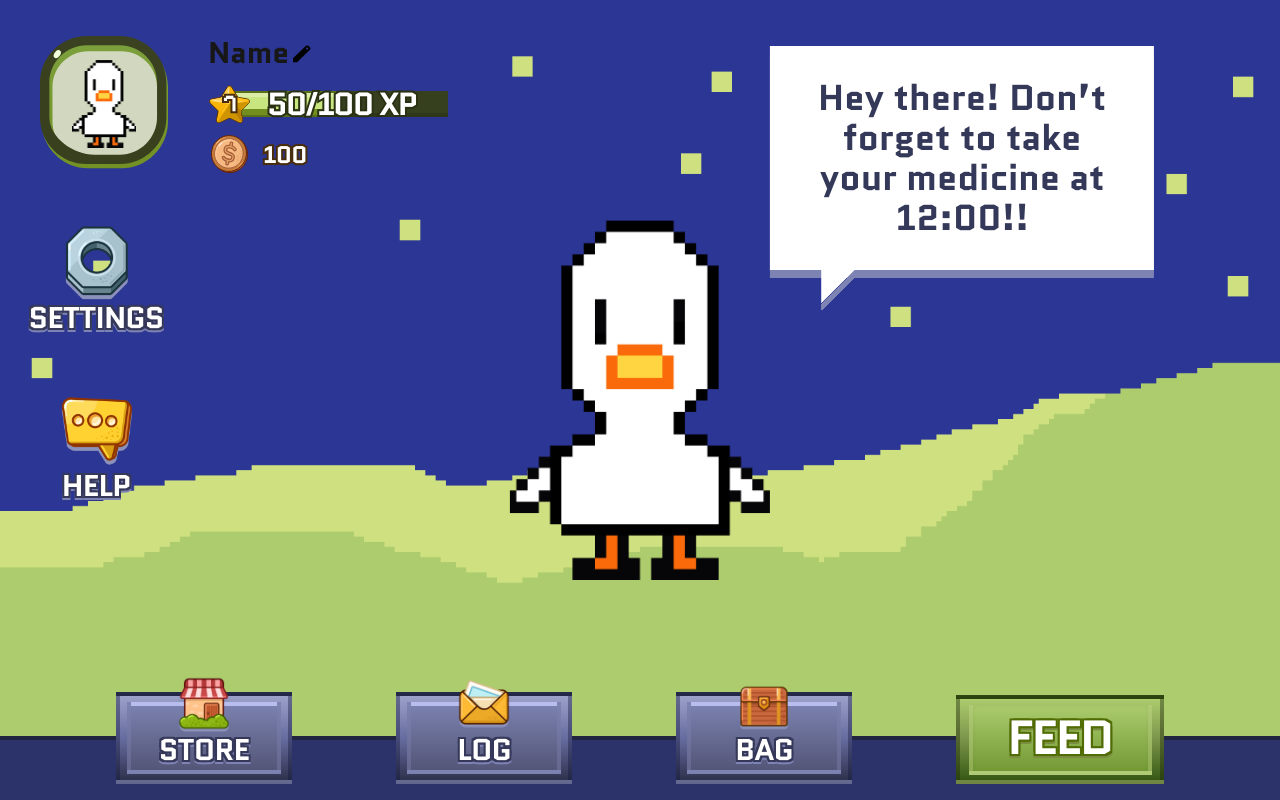
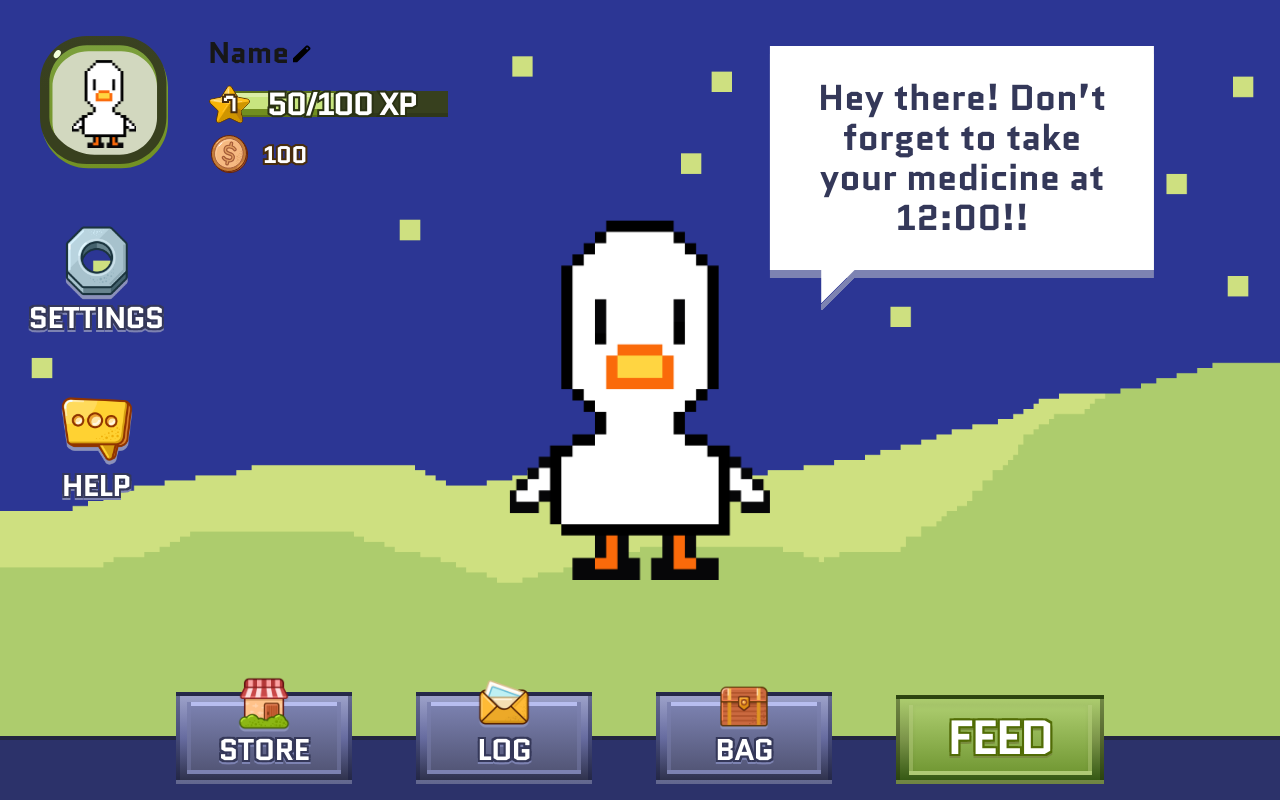
Before and after one commit to GTBitsOfGood/ican, a Next.js app: page / in a window 1280 px wide. Built offline with nearby package versions, Linux system fonts and the light colour scheme.

Commit message:
change button width

```diff
--- a/src/components/ui/feedButton.tsx
+++ b/src/components/ui/feedButton.tsx
@@ -1,7 +1,7 @@
 const FeedButton = ({}) => {
   return (
     <button
-      className="relative aspect-feed-button w-52 4xl:w-[16.5rem] cursor-pointer"
+      className="relative aspect-feed-button min-w-52 4xl:w-[16.5rem] cursor-pointer"
       type="button"
     >
       <div
--- a/src/components/ui/navButton.tsx
+++ b/src/components/ui/navButton.tsx
@@ -20,7 +20,7 @@ const Button: React.FC<ButtonProps> = ({ buttonType = "store", drawButton = true
   return (
     <button
       onClick={redirect}
-      className="relative aspect-nav-button w-44 4xl:w-[14.375rem] cursor-pointer border-none bg-transparent p-0"
+      className="relative aspect-nav-button min-w-44 4xl:w-[14.375rem] cursor-pointer border-none bg-transparent p-0"
       type="button"
     >
       <div className="w-full h-full">
--- a/src/components/ui/navbar.tsx
+++ b/src/components/ui/navbar.tsx
@@ -4,7 +4,7 @@ interface NavbarProps {
 
 const Navbar: React.FC<NavbarProps> = ({ children }) => {
   return (
-    <div className="w-full h-16 pb-4 4xl:h-24 4xl:pb-6 box-border bg-[#2c326a] border-t-4 border-[#222540] justify-center items-end gap-[104px] flex">
+    <div className="w-full h-16 pb-4 box-border gap-16 bg-[#2c326a] border-t-4 border-[#222540] justify-center items-end 4xl:h-24 4xl:pb-6 4xl:gap-24 flex">
       {children}
     </div>
   );
```
